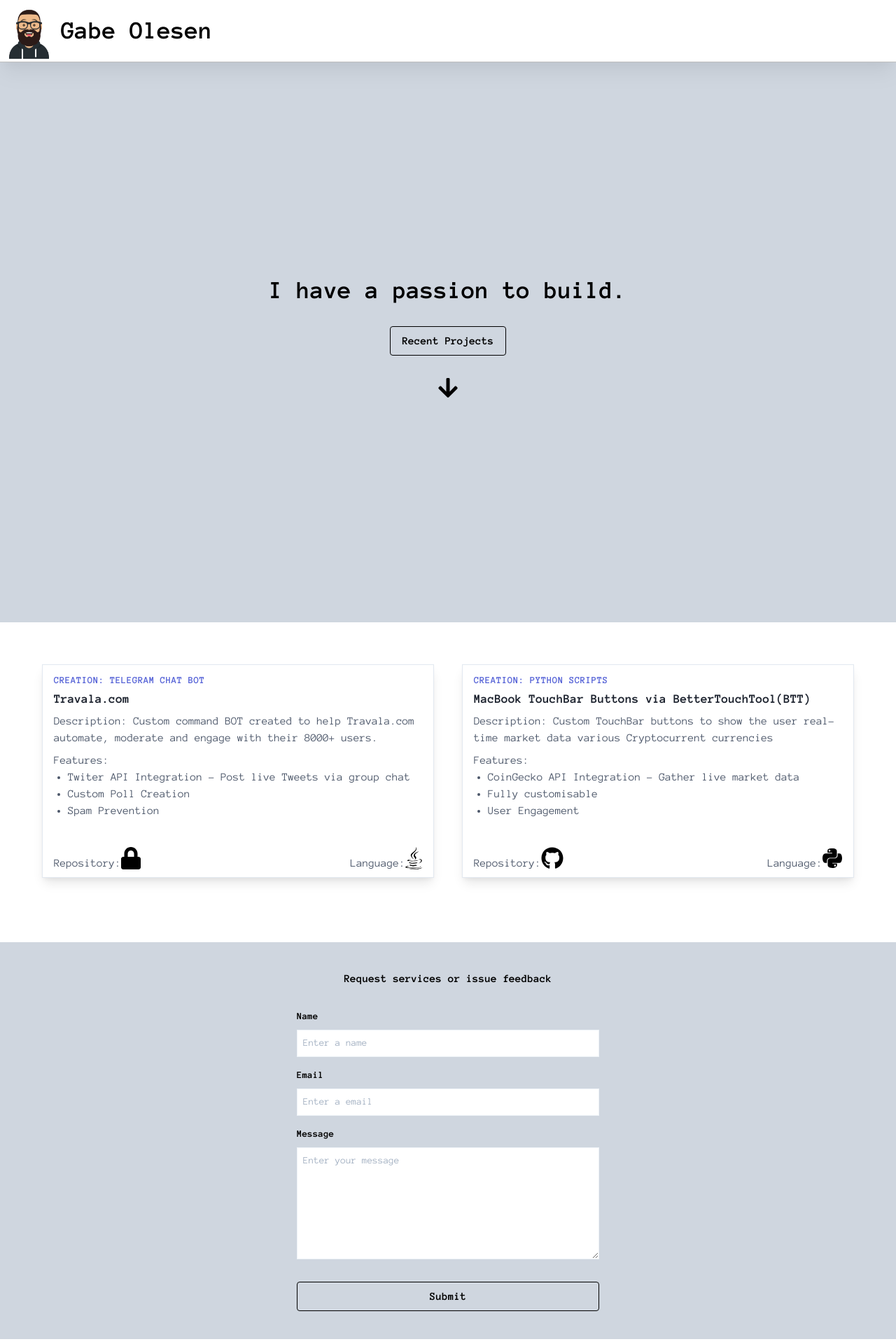
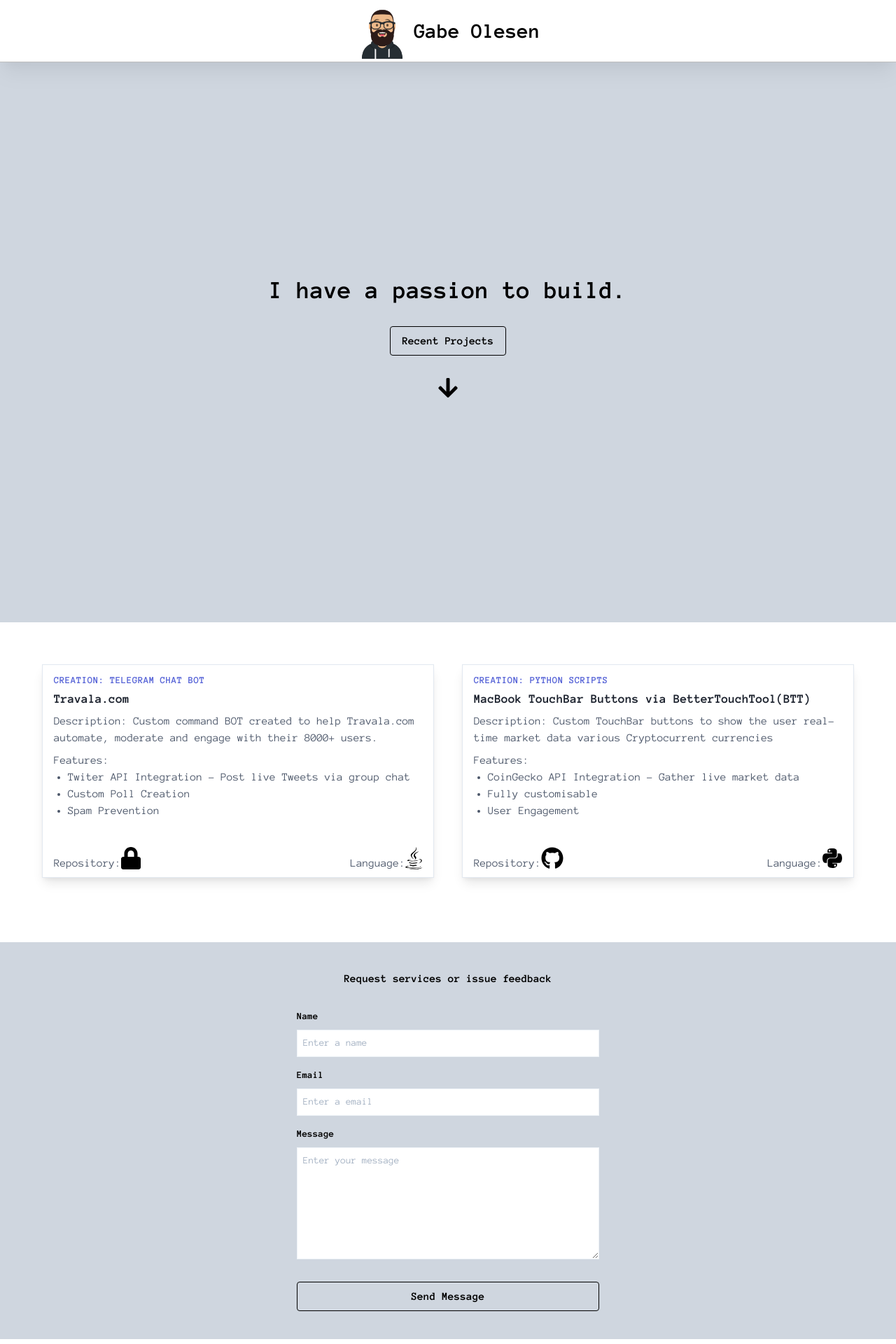
Before and after one commit to Zidious/my-first-portfolio, a React (Create React App) app: page / in a window 1280 px wide. Shown: the top 1920 px of the page at 70% size. Built offline with nearby package versions, Linux system fonts and the light colour scheme.

Commit message:
Styling Changes

```diff
--- a/src/components/Form.js
+++ b/src/components/Form.js
@@ -48,7 +48,7 @@ function Form() {
             <button
               type='submit'
               className=' w-full bg-transparent hover:bg-gray-800 text-black font-semibold hover:text-white hover:transparent mt-8 py-2 px-4 border border-black rounded'>
-              Submit
+              Send Message
             </button>
           </div>
         </div>
--- a/src/components/Navigation.js
+++ b/src/components/Navigation.js
@@ -7,41 +7,20 @@ import { Link } from 'react-router-dom';
 function Navigation(props) {
   return (
     <div>
-      <nav className='flex items-center justify-between flex-wrap p-1 shadow-xl border-b border-black border-opacity-25'>
+      <nav className='flex items-center justify-between xl:justify-center lg:justify-center flex-wrap p-1 shadow-xl border-b border-black border-opacity-25'>
         <img
-          className='fill-current h-20 mr-2'
+          className='xl:justify-start h-20 mr-2'
           src={Logo}
           alt='GabeOlesenLogo'></img>
 
-        <div className='flex items-center'>
-          <Link to='/'>
-            <div className='font-semibold text-black text-4xl'>Gabe Olesen</div>
-          </Link>
-        </div>
+        <Link to='/'>
+          <div className='font-semibold text-black text-3xl'>Gabe Olesen</div>
+        </Link>
 
-        <div className='block lg:hidden'>
+        <div className='block lg:hidden mr-2'>
           <button>
-            <FontAwesomeIcon icon={faBars} size='2x' />
+            <FontAwesomeIcon icon={faBars} size='1x' />
           </button>
-        </div>
-        <div className='w-full block flex-grow lg:flex lg:items-center lg:w-auto'>
-          <div className='text-sm lg:flex-grow'>
-            {/* <a
-              href='#responsive-header'
-              class='block mt-4 lg:inline-block lg:mt-0 text-black hover:underline'>
-              Docs
-            </a>
-            <a
-              href='#responsive-header'
-              class='block mt-4 lg:inline-block lg:mt-0 text-black hover:underline mr-4'>
-              Examples
-            </a>
-            <a
-              href='#responsive-header'
-              class='block mt-4 lg:inline-block lg:mt-0 text-black hover:underline'>
-              Blog
-            </a> */}
-          </div>
         </div>
       </nav>
     </div>
```
